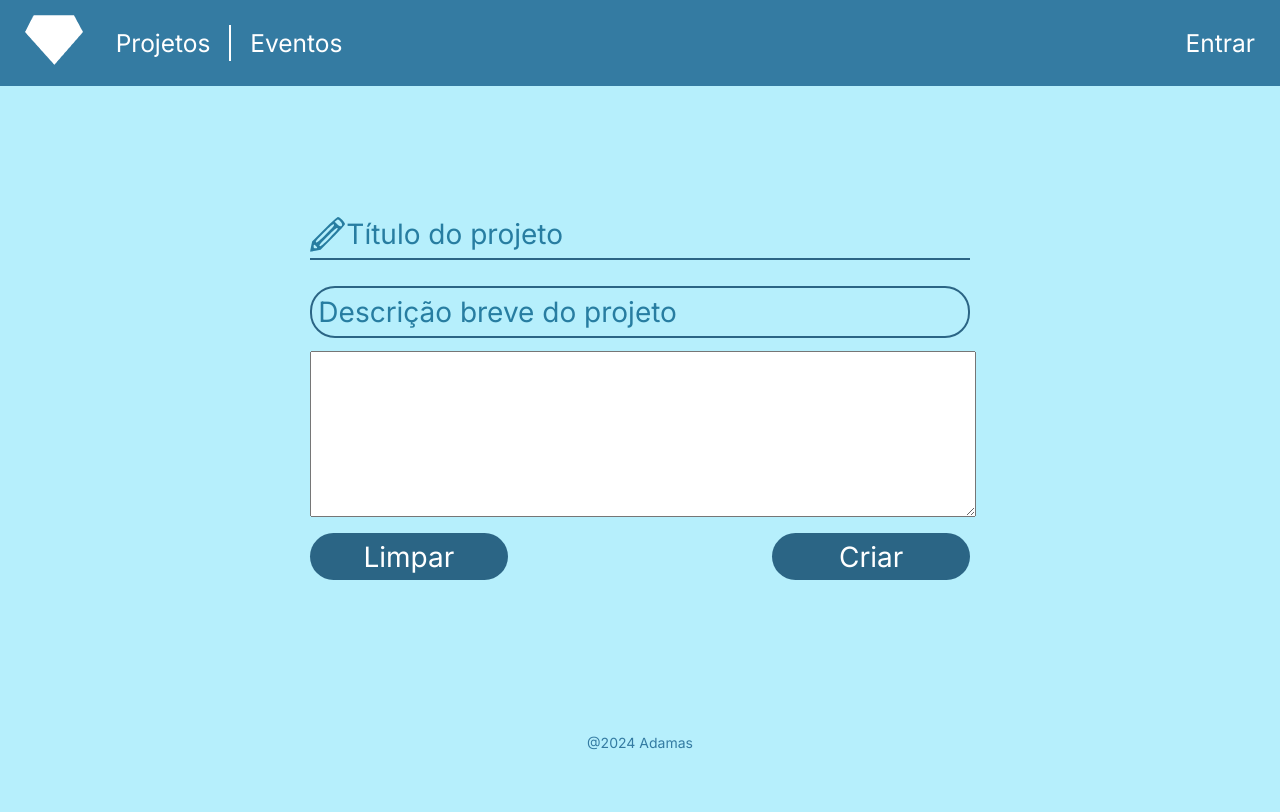
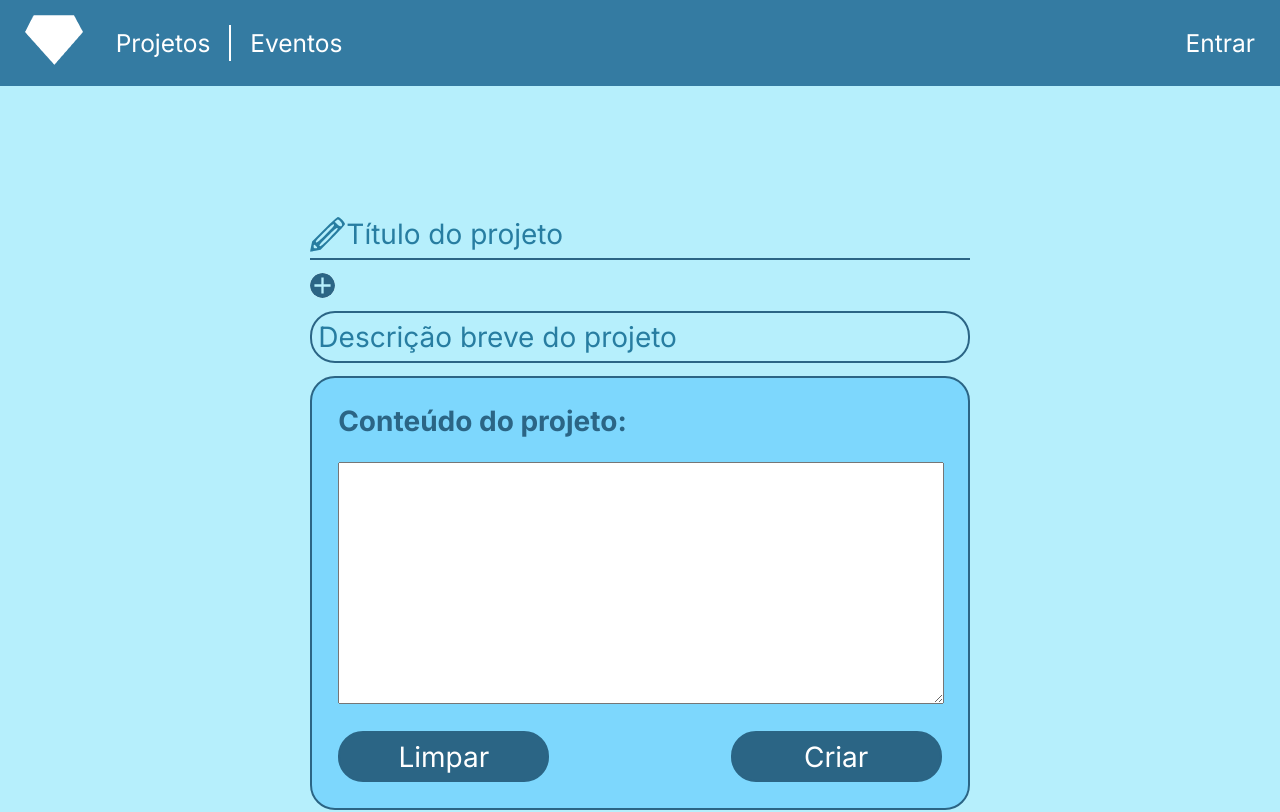
Before and after one commit to Noobolon/Adamas-FrontEnd, a Vue app: page /criar-projeto in a window 1280 px wide. Shown: the top 812 px of the page. Built offline with nearby package versions, Linux system fonts and the light colour scheme.

Commit message:
início do modal de tags + mudanças de estilização na página de criar projetos

```diff
--- /dev/null
+++ b/src/components/TagModal.vue
@@ -0,0 +1,73 @@
+<script>
+export default {
+  props: {
+    show: Boolean
+  }
+}
+</script>
+
+
+<template>
+
+  <Transition name="modal">
+    <div v-if="show" class="modal-mask">
+      <div class="container">
+        <h2>Selecione uma tag:</h2>
+
+
+        <button @click="$emit('close')">Compreensível, tenha um bom dia.</button>
+      </div>
+
+    </div>
+  </Transition>
+
+</template>
+
+
+<style scoped>
+
+.modal-mask {
+  position: fixed;
+  top: 0;
+  left: 0;
+  width: 100%;
+  height: 100%;
+  background-color: rgba(0, 0, 0, 0.5);
+  display: flex;
+  transition: opacity 0.3s ease;
+}
+
+.container {
+  width: 35%;
+  margin: auto;
+  padding: 2%;
+  background-color: var(--CardColor);
+  color: var(--Text2);
+
+  border: 2px solid var(--ButtonColor);
+  border-radius: 25px;
+  transition: all 0.3s ease;
+}
+
+button{
+  margin: auto;
+}
+
+
+/* Animações do Vue*/
+
+.modal-enter-from {
+  opacity: 0;
+}
+
+.modal-leave-to {
+  opacity: 0;
+}
+
+.modal-enter-from .modal-container,
+.modal-leave-to .modal-container {
+  -webkit-transform: scale(1.1);
+  transform: scale(1.1);
+}
+
+</style>
--- a/src/views/CreateProject.vue
+++ b/src/views/CreateProject.vue
@@ -1,10 +1,15 @@
 <script>
 import { useAuthStore } from '@/stores/authentication';
 import { createProject } from '@/assets/scripts/project_scripts';
+import TagModal from '@/components/TagModal.vue';
 
 
 export default{
     name: "CreateProject",
+
+    components:{
+        TagModal
+    },
 
     data(){
         return{
@@ -12,6 +17,8 @@ export default{
             title: this.title,
             description: this.description,
             content: this.content,
+
+            modalOpen: false,
 
             tags: []
         }
@@ -25,7 +32,10 @@ export default{
 
     methods: {
         createProject,
-        // addTag
+
+        tagToArray(tagID){
+            this.tags.push(tagID)
+        }
     },
 
     created(){
@@ -43,29 +53,35 @@ export default{
     <form @submit.prevent="createProject(this.user_token)">
         <input id="title" v-model="title" placeholder="Título do projeto" type="text" required>
 
-        <!-- aqui ficarão as tags -->
-         <!-- <div class="tags">
-            <button @click="addTag(this.user_token, 1, 'ti')" id="add_tag_button" v-if="tags.length <= 3"></button>
-            <div>tags blablabla</div>
-         </div> -->
+
+        <div class="tags">
+            <button id="add_tag_button" @click="modalOpen = true" v-if="tags.length <= 3" type="button"></button>
+
+            <!-- Modal de tags -->
+            <Teleport to="body">
+                <TagModal :show="modalOpen" @close="modalOpen = false">
+                </TagModal>
+            </Teleport>
+
+
+            <div v-for="tag in tags" class="cat">{{ tag }}</div>
+        </div>
 
         <input id="desc" v-model="description" placeholder="Descrição breve do projeto" type="text" required>
 
         <div class="content">
+            <h1>Conteúdo do projeto:</h1>
 
-            <!-- placeholder pro editor de markdown que adiconarei depois (se possível) -->
-            <textarea v-model="content" rows="10" cols="10"></textarea>
+            <!-- placeholder pro editor de markdown que adiconarei depois (se eu conseguir) -->
+            <textarea v-model="content" rows="15" cols="10"></textarea>
 
-        </div>
-
-        <div id="buttons">
-            <button type="reset">Limpar</button>
-            <button type="submit">Criar</button>
+            <div id="buttons">
+                <button type="reset">Limpar</button>
+                <button type="submit">Criar</button>
+            </div>
         </div>
 
     </form>
-
-
 </main>
 
 </template>
@@ -112,8 +128,23 @@ input::placeholder{
 
 textarea{
     width: 100%;
+    padding: 0;
+    resize: vertical;
 }
 
+.content{
+    background-color: var(--MenuColor);
+    border: 2px solid var(--ButtonColor);
+    border-radius: 25px;
+    padding: 4%;
+}
+.content h1{
+    margin: 0px;
+    color: var(--TextHighlight);
+}
+.content > *{
+    margin: 4% 0 0 0;
+}
 
 .tags{
     display: flex;
@@ -125,6 +156,9 @@ textarea{
 .tags > *{
     margin-right: 2%;
 }
+
+
+/* Botões */
 
 #add_tag_button{
     background-image: url(/symbols/AddIcon.svg);
@@ -145,23 +179,26 @@ textarea{
 /* Botões de limpar e enviar */
 
 #buttons{
-    margin-top: 2%;
     display: flex;
     justify-content: space-between;
 }
 
 #buttons button{
     background-color: var(--ButtonColor);
-    border: none;
+    border: 2px solid var(--ButtonColor);
     border-radius: 25px;
 
-
-    width: 30%;
+    width: 35%;
     padding: 1% 0;
 
     font-size: 2rem;
     color: var(--Text2);
     text-align: center;
+}
+
+#buttons button:hover{
+    cursor: pointer;
+    background-color: var(--ButtonHoverColor);
 }
 
 
```
